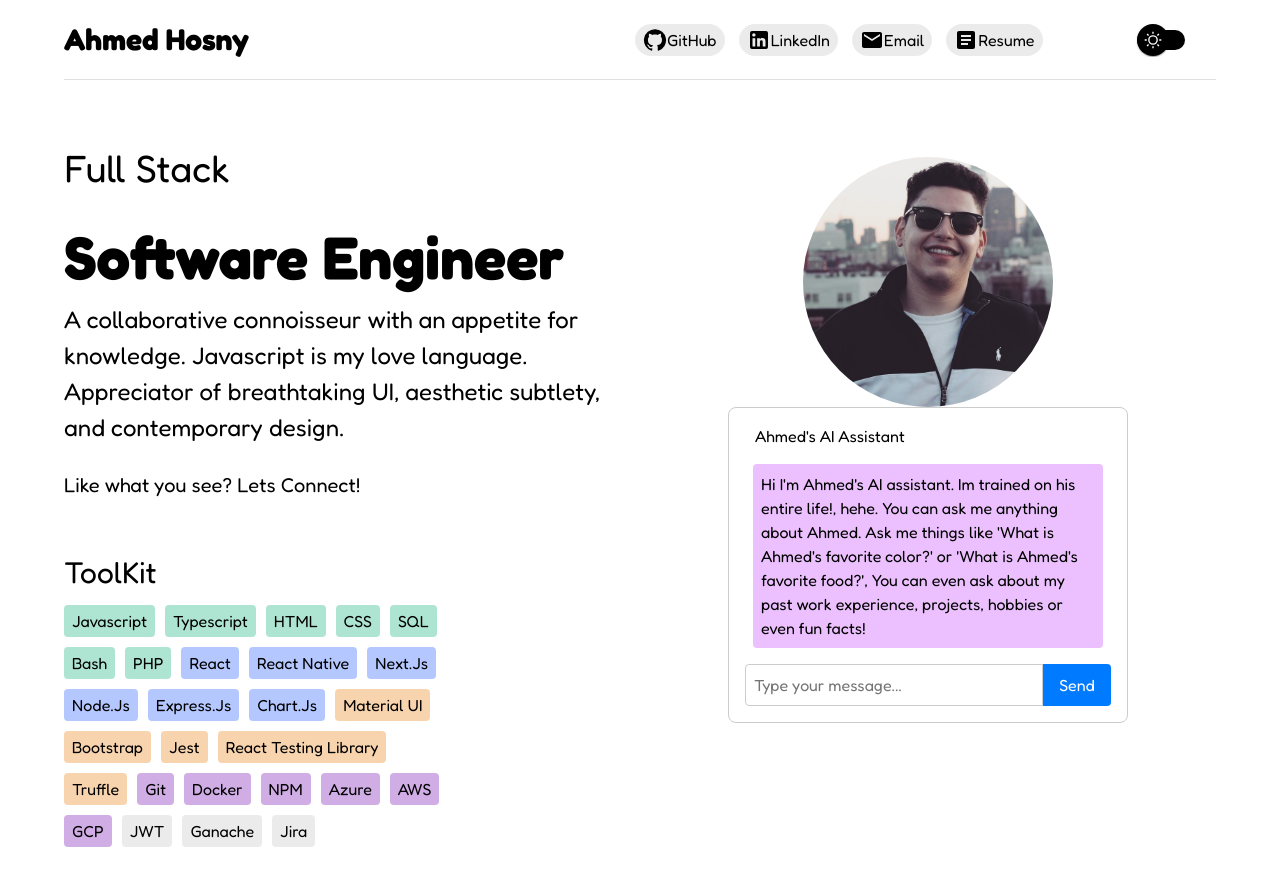
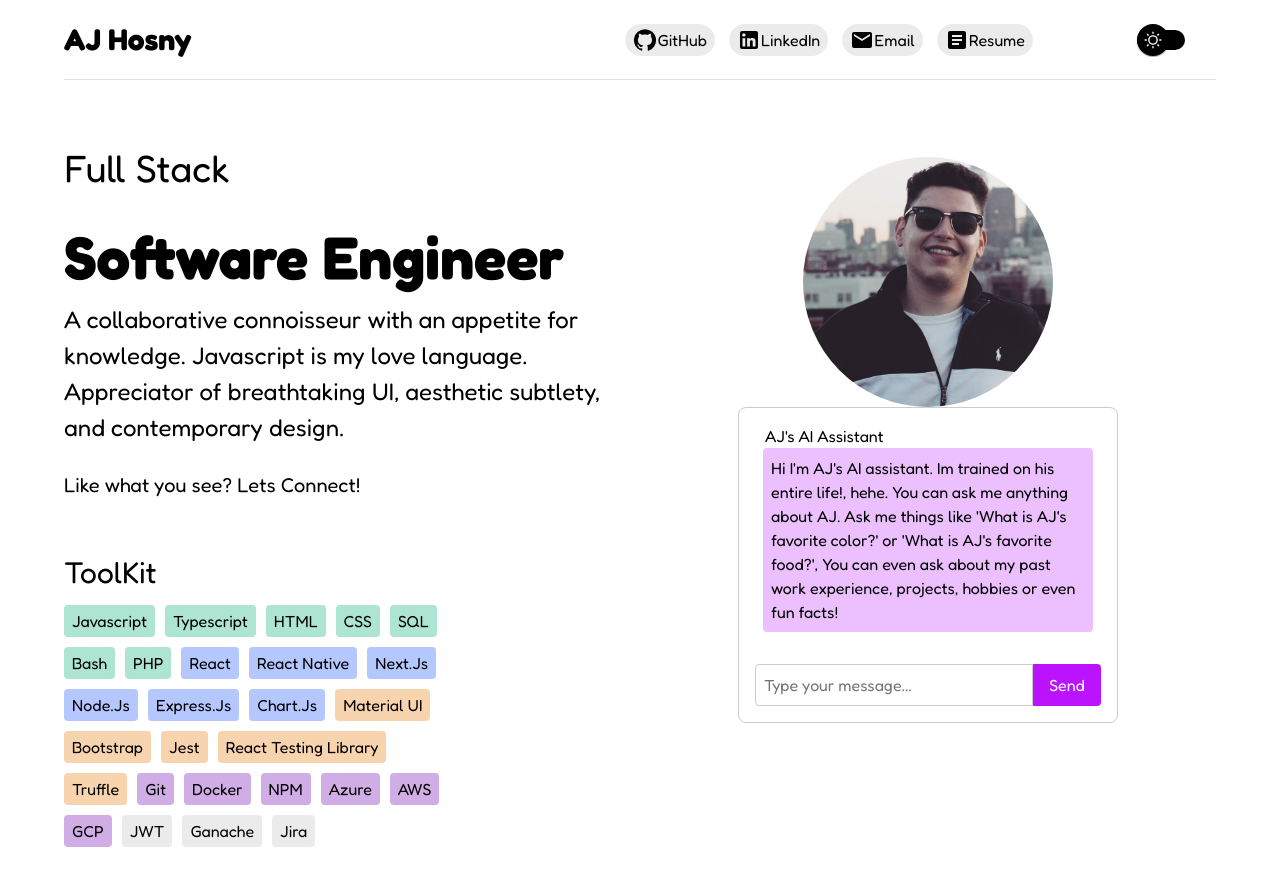
Before and after one commit to ahosny752/Portfolio, a Next.js app: page / in a window 1280 px wide. Shown: the top 886 px of the page. Built offline with nearby package versions, Linux system fonts and the light colour scheme; a web font is replaced by a local one.

Commit message:
some changes

```diff
--- a/app/layout.tsx
+++ b/app/layout.tsx
@@ -37,8 +37,8 @@ const defaultUrl = process.env.VERCEL_URL
 
 export const metadata = {
     metadataBase: new URL(defaultUrl),
-    title: 'Ahmed Hosny',
-    description: "Ahmed Hosny's Portfolio",
+    title: 'AJ Hosny',
+    description: "AJ Hosny's Portfolio",
 };
 
 export default function RootLayout({
--- a/components/App.tsx
+++ b/components/App.tsx
@@ -11,6 +11,7 @@ const AppContainer = styled.div<ThemeProps>`
     height: 100%;
     color: ${props => props.theme.secondaryColor};
     background-color: ${props => props.theme.primaryColor};
+    transition: all 0.5s ease;
 `;
 
 const ParticlesContainer = styled.div`
--- a/components/Chatbot.tsx
+++ b/components/Chatbot.tsx
@@ -1,10 +1,10 @@
-import React, { useState, useEffect } from 'react';
+import React, { useState, useEffect, useRef } from 'react';
 import styled from '@emotion/styled';
 import { ThemeProps, ThemeContextProps } from '@/contexts/ThemeContext';
 import { useTheme } from '@/contexts/ThemeContext';
 
 const ChatbotContainer = styled.div<ThemeProps>`
-    width: 400px;
+    width: 380px;
     margin: 0 auto;
     border: ${props => (props.theme.isDarkMode ? 'unset' : '1px solid #ccc')};
     border-radius: 8px;
@@ -50,14 +50,14 @@ const ChatbotContainer = styled.div<ThemeProps>`
     .chatbot-input-form button {
         padding: 8px 16px;
         border: none;
-        background-color: #007bff;
+        background-color: #bc13fe;
         color: white;
         border-radius: 0 4px 4px 0;
         font-size: 16px;
         cursor: pointer;
     }
     .chatbot-input-form button:hover {
-        background-color: #0056b3;
+        background-color: #bb13fe87;
     }
 `;
 const ChatBotMessages = styled.div`
@@ -74,13 +74,15 @@ const Chatbot = () => {
     const [messages, setMessages] = useState<{ text: string; user: boolean }[]>(
         [],
     );
+    const chatbotRef = useRef<HTMLDivElement | null>(null);
+
     const themeContext = useTheme();
 
     const { theme, isDarkMode, setIsDarkMode } =
         themeContext as ThemeContextProps;
 
     const openingMessage =
-        "Hi I'm Ahmed's AI assistant. Im trained on his entire life!, hehe.  You can ask me anything about Ahmed. Ask me things like 'What is Ahmed's favorite color?' or 'What is Ahmed's favorite food?', You can even ask about my past work experience, projects, hobbies or even fun facts!";
+        "Hi I'm AJ's AI assistant. Im trained on his entire life!, hehe.  You can ask me anything about AJ. Ask me things like 'What is AJ's favorite color?' or 'What is AJ's favorite food?', You can even ask about my past work experience, projects, hobbies or even fun facts!";
 
     useEffect(() => {
         const aiMessage = {
@@ -89,6 +91,10 @@ const Chatbot = () => {
         };
         setMessages([aiMessage]);
     }, []);
+
+    useEffect(() => {
+        scrollToBottom();
+    }, [messages]);
 
     const chatWithGPT3 = async (userInput: string) => {
         const apiEndpoint =
@@ -118,6 +124,16 @@ const Chatbot = () => {
             return '';
         }
     };
+
+    const scrollToBottom = () => {
+        if (chatbotRef.current) {
+            console.log('here');
+            chatbotRef.current.style.scrollBehavior = 'smooth'; // Apply smooth scrolling
+
+            chatbotRef.current.scrollTop = chatbotRef.current.scrollHeight;
+        }
+    };
+
     const handleSubmit = async (e: React.FormEvent<HTMLFormElement>) => {
         e.preventDefault();
         if (!input.trim()) return;
@@ -137,8 +153,8 @@ const Chatbot = () => {
     };
     return (
         <ChatbotContainer theme={theme}>
-            <ChatbotHeader>Ahmed's AI Assistant</ChatbotHeader>
-            <ChatBotMessages>
+            <ChatbotHeader>AJ's AI Assistant</ChatbotHeader>
+            <ChatBotMessages ref={chatbotRef}>
                 {messages.map((message, index) => (
                     <div
                         key={index}
--- a/components/Header.tsx
+++ b/components/Header.tsx
@@ -108,10 +108,10 @@ const Neon = styled.div`
         user-select: none;
         bottom: 0;
         top: 40px;
-        left: 180px;
+        left: 120px;
 
         @media only screen and (max-width: 767px) {
-            left: 130px;
+            left: 80px;
             top: 40px;
         }
     }
@@ -189,7 +189,7 @@ export default function Header() {
         <HeaderContainer theme={theme}>
             <ContentContainer theme={theme}>
                 <LogoContainer>
-                    <Name>Ahmed Hosny</Name>
+                    <Name>AJ Hosny</Name>
                     {isDarkMode ? (
                         <Neon className="logo">
                             <b className={vibur.className}>
--- a/components/Home/Home.tsx
+++ b/components/Home/Home.tsx
@@ -191,7 +191,8 @@ const Title = styled.div`
     font-weight: bold;
     margin-top: -50px;
     @media only screen and (max-width: 767px) {
-        font-size: 50px;
+        font-size: 40px;
+        margin-top: -40px;
     }
 `;
 
```
Also changed, not shown: app/admin/page.tsx (deleted, +0 -10 lines), app/chatbot/route.tsx (added, +16 -0 lines).
